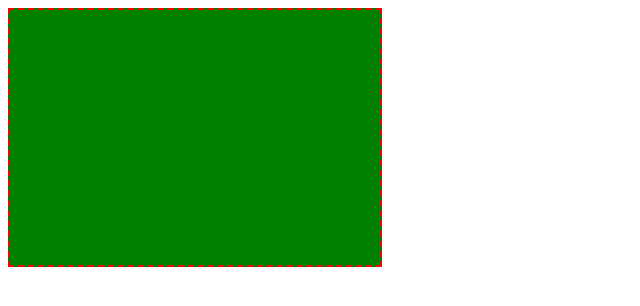
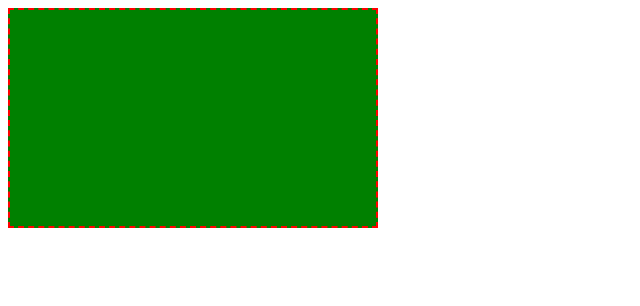
Before and after one commit to MaksimKhandeshyn/HW-11, a plain HTML site: page index.html in a window 1280 px wide. Shown: the whole page, without its empty margins (0-640 px from the left). Drawn offline with Linux system fonts and the light colour scheme.

Commit message:
remake padding, height and weight

```diff
--- a/css/style.css
+++ b/css/style.css
@@ -1,7 +1,7 @@
 .element {
-    height: 220px;
-    width: 350px;
-    padding: 15px 10px 20px 10px;
+    height: 181px;
+    width: 326px;
+    padding: 15px 20px 20px;/*Можно ли тут сделать padding: 15px, 40px? Как ни как два одинаковых значений*/
     margin-bottom: 30px;
     border: dashed red 2px;
     background-color: green;
```
